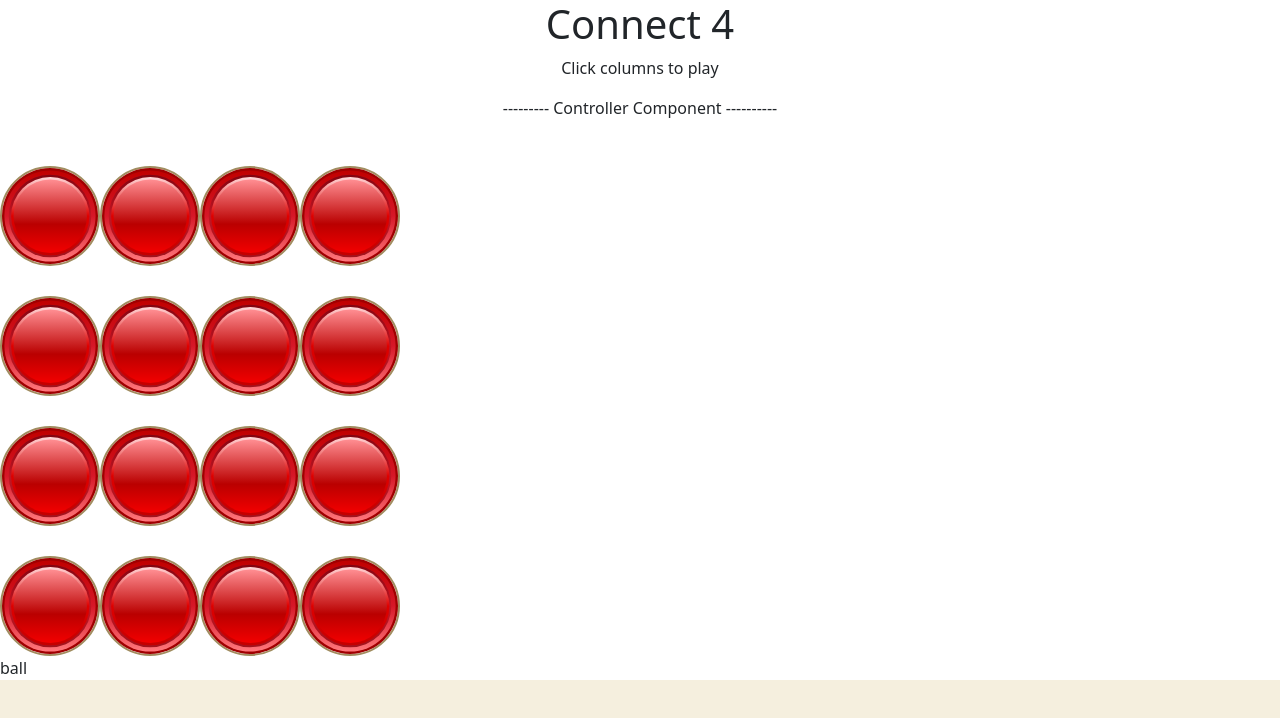
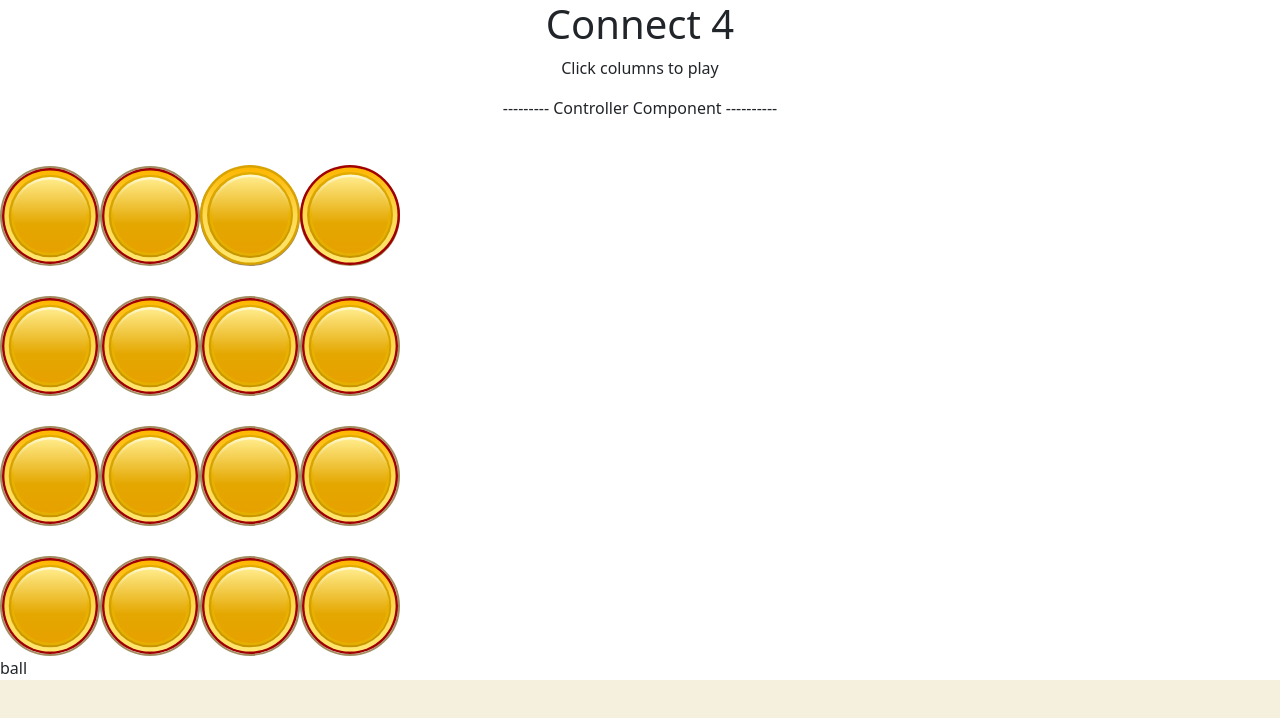
Before and after one commit to Recursion-TeamE/Connect4, a Vue app in the folder connect-four/: page / in a window 1280 px wide. Shown: the top 718 px of the page. Built offline with nearby package versions, Linux system fonts and the light colour scheme.

Commit message:
Created an animation.

```diff
--- a/connect-four/src/App.vue
+++ b/connect-four/src/App.vue
@@ -2,17 +2,20 @@
   <div id="app">
     <h1>Connect 4</h1>
     <p>Click columns to play</p>
+    <Ball :x="200" :y="165" />
     <Controller />
   </div>
 </template>
 
 <script>
 import Controller from "./components/Controller.vue";
+import Ball from "./components/Ball.vue";
 
 export default {
   name: "app",
   components: {
     Controller,
+    Ball,
   },
 };
 </script>
--- /dev/null
+++ b/connect-four/src/components/Ball.vue
@@ -0,0 +1,59 @@
+<template>
+  <div>
+    <BallYellowSVG
+      class="ball-root"
+      :style="{
+        transform: `translate(${x + dx}px, ${y + dy}px)`,
+      }"
+      @click="fall(260)"
+    />
+    <BallRedSVG
+      class="ball-root"
+      :style="{
+        transform: `translate(${x + 100 + dx}px, ${y + dy}px)`,
+      }"
+      @click="fall(130)"
+    />
+  </div>
+</template>
+
+<script>
+import BallYellowSVG from "../assets/images/ball-yellow.svg";
+import BallRedSVG from "../assets/images/ball-red.svg";
+
+export default {
+  name: "fallingBall",
+  props: {
+    x: { type: Number, default: 200 },
+    y: { type: Number, default: 165 },
+  },
+  data() {
+    return {
+      dx: 0,
+      dy: 0,
+    };
+  },
+  components: {
+    BallYellowSVG,
+    BallRedSVG,
+  },
+  computed: {},
+  methods: {
+    fall(height) {
+      this.dy += height;
+    },
+  },
+};
+</script>
+
+<style scoped>
+.ball-root {
+  position: absolute;
+  left: 0;
+  top: 0;
+  width: 100px;
+  height: 100px;
+  transition: transform 0.5s ease-in;
+  will-change: transform;
+}
+</style>
```
